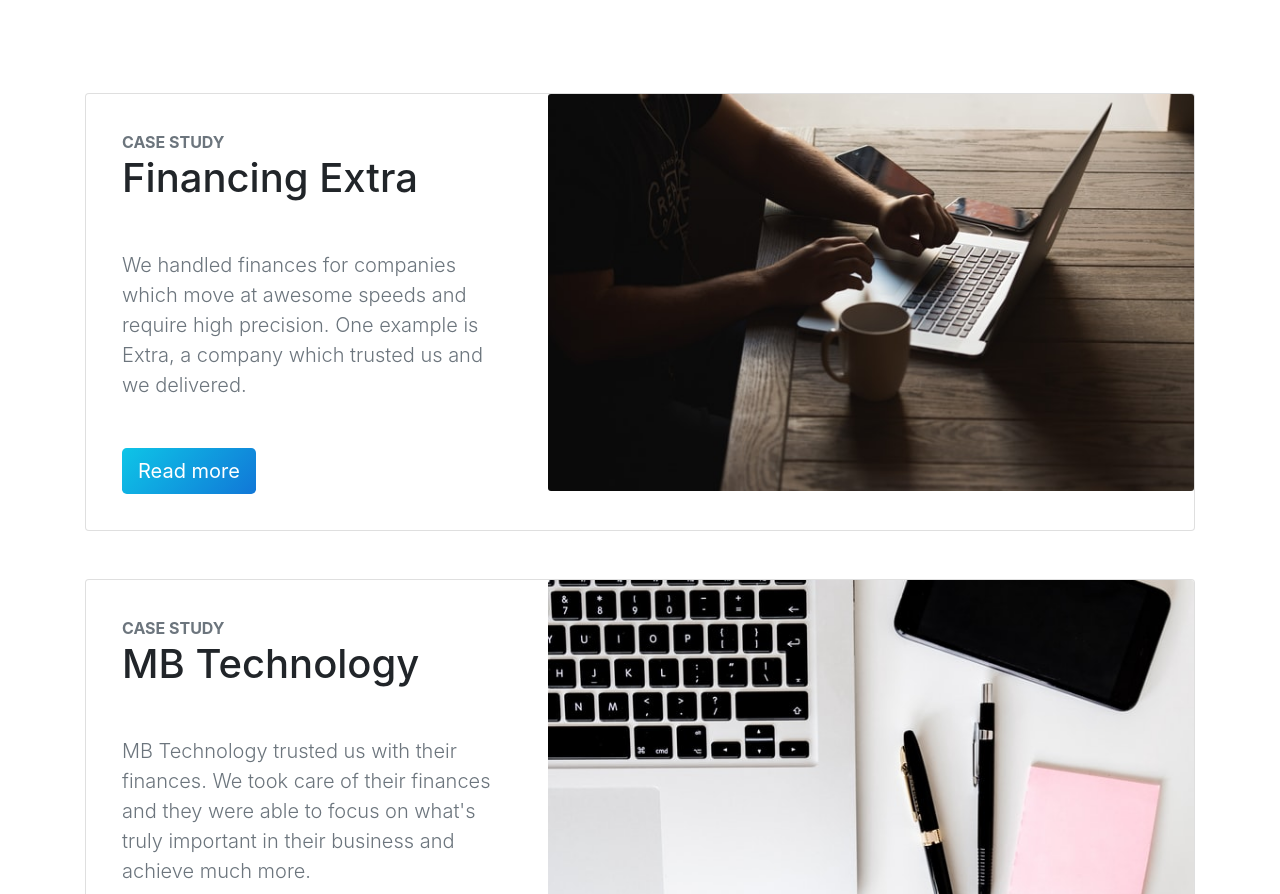
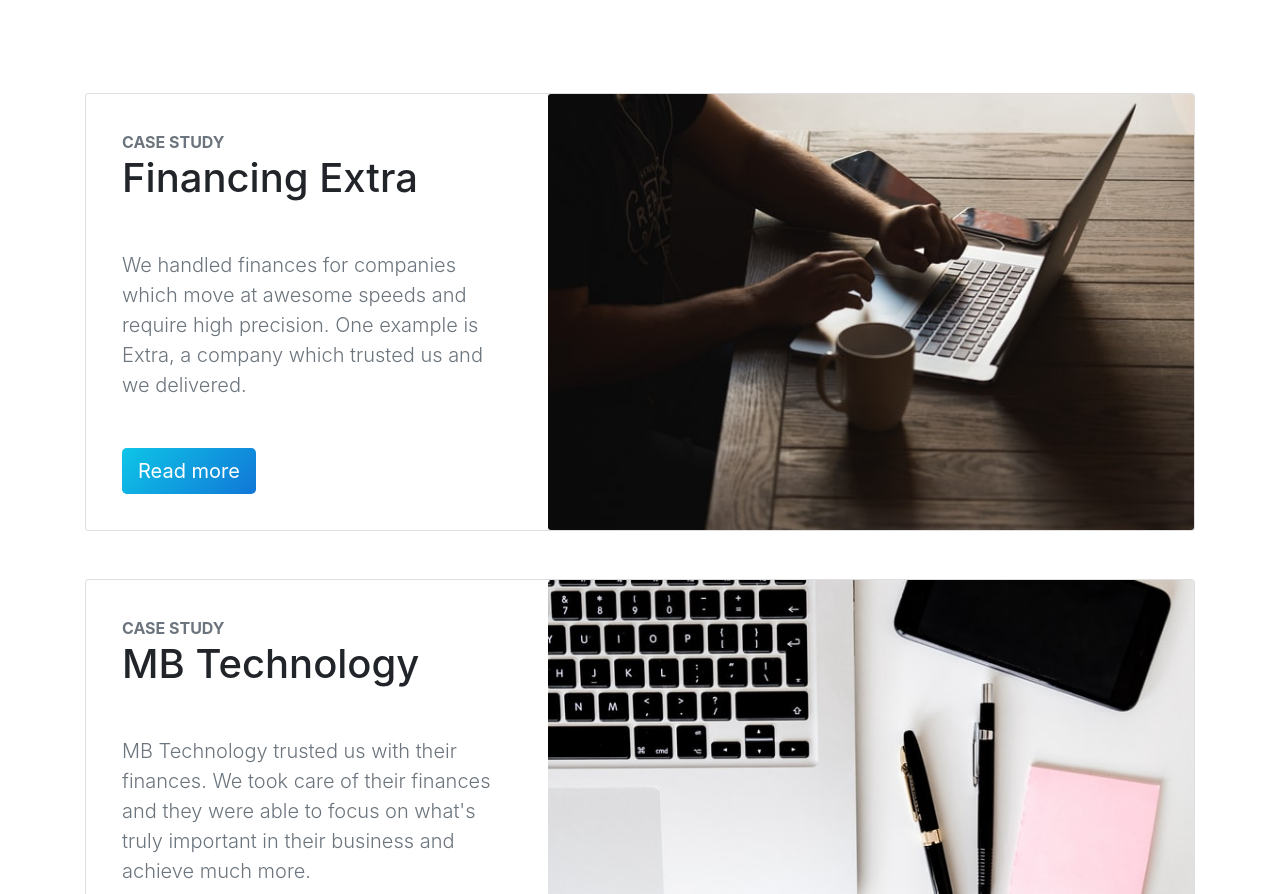
Before and after one commit to rmlds/portfolio-website-1, a website: page public/index.html in a window 1280 px wide. Shown: the part 1791-2685 px from the top of the page. Drawn offline with nearby package versions, Linux system fonts and the light colour scheme.

Commit message:
Fixing images on Android #8

```diff
--- a/public/index.html
+++ b/public/index.html
@@ -135,7 +135,7 @@
           </div>
         </div>
         <div class="col-lg-7">
-          <img src="/images/unsplash-business-3.jpg" class="card-img" style="object-fit: cover;" alt="business">
+          <img src="/images/unsplash-business-3.jpg" class="card-img h-100" style="object-fit: cover; min-height: 230px;" alt="business">
         </div>
       </div>
     </div>
```
